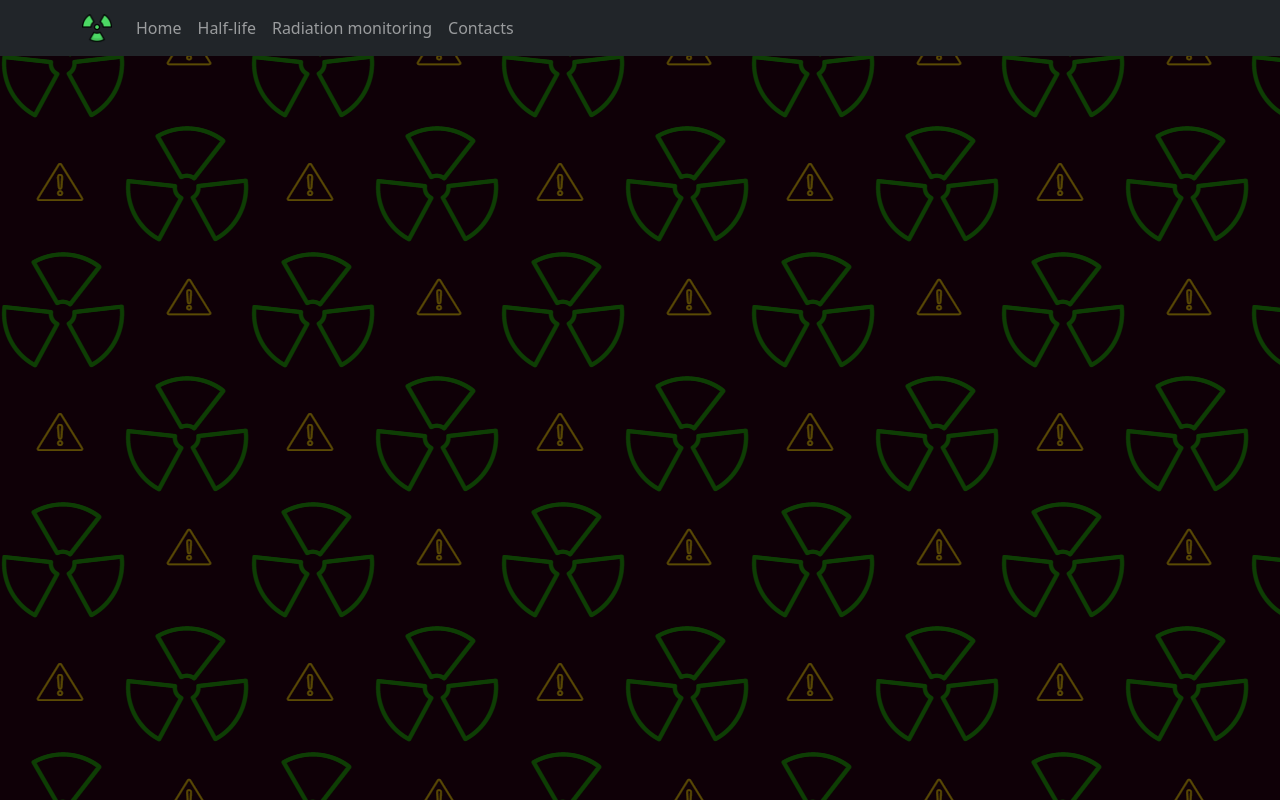
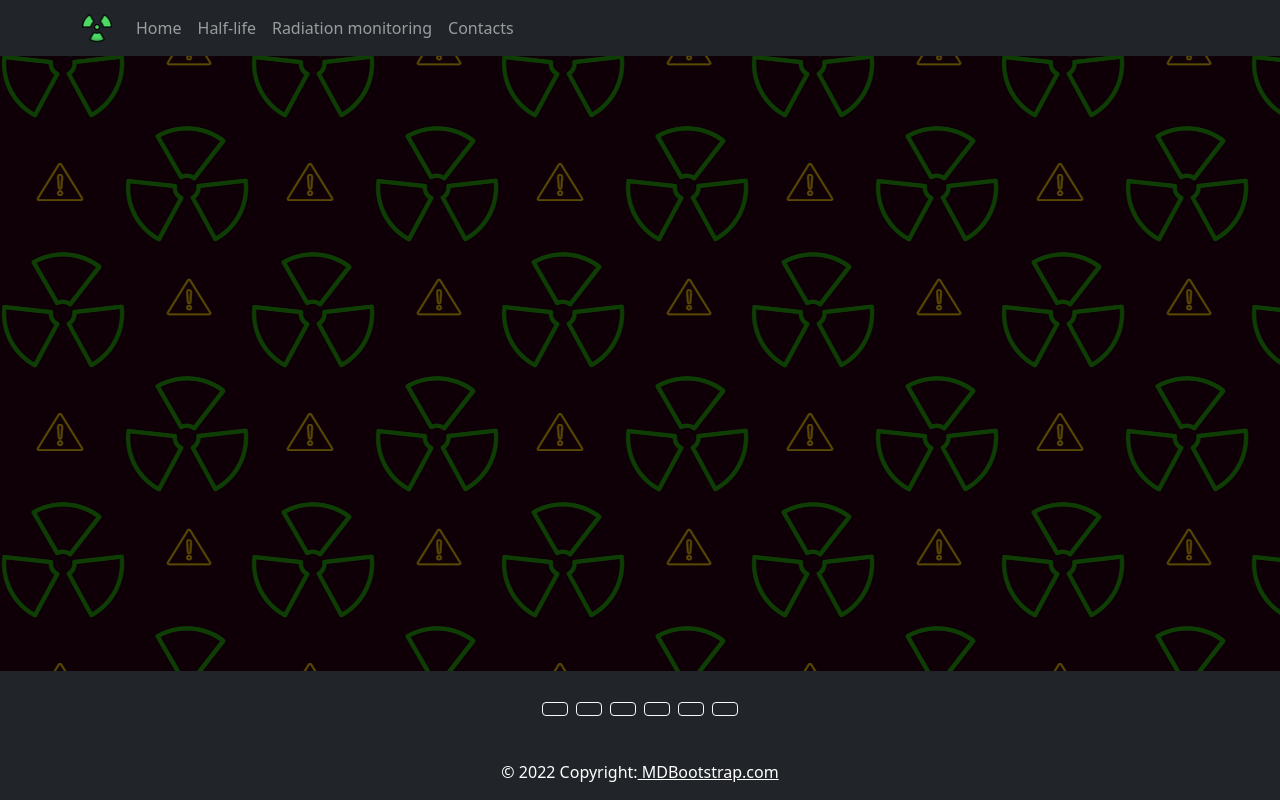
Before and after one commit to svoboda-core/Radioactivity, a React (Create React App) app: page / in a window 1280 px wide. Built offline with nearby package versions, Linux system fonts and the light colour scheme.

Commit message:
feat: add footer

```diff
--- a/src/App.js
+++ b/src/App.js
@@ -1,13 +1,13 @@
-import logo from './logo.svg';
 import './App.css';
 import 'bootstrap/dist/css/bootstrap.min.css';
-import { Button } from "react-bootstrap";
 import Header from './Components/Header';
+import Footer from './Components/Footer';
 
 function App() {
 	return (
 		<div>
-			<Header></Header>
+			<Header />
+			<Footer />
 		</div>
   );
 }
--- /dev/null
+++ b/src/Components/Footer.js
@@ -0,0 +1,47 @@
+import React from "react";
+import { } from "react-bootstrap";
+
+const Footer = () => {
+	return (
+		<footer className="bg-dark text-center text-white fixed-bottom" >
+			<div className="container p-4 pb-0">
+				{/* <!-- Section: Social media --> */}
+				<section className="mb-4">
+					{/*  <!-- Facebook --> */}
+					<a className="btn btn-outline-light btn-floating m-1" href="#!" role="button"
+					><i className="fab fa-facebook-f"/></a>
+
+					{/* <!-- Twitter --> */}
+					<a className="btn btn-outline-light btn-floating m-1" href="#!" role="button"
+					><i className="fab fa-twitter"/></a>
+
+					{/* <!-- Google --> */}
+					<a className="btn btn-outline-light btn-floating m-1" href="#!" role="button"
+					><i className="fab fa-google"/></a>
+
+					{/* <!-- Instagram --> */}
+					<a className="btn btn-outline-light btn-floating m-1" href="#!" role="button"
+					><i className="fab fa-instagram" /></a>
+
+					{/* <!-- Linkedin --> */}
+					<a className="btn btn-outline-light btn-floating m-1" href="#!" role="button"
+					><i className="fab fa-linkedin-in" /></a>
+
+					{/* <!-- Github --> */}
+					<a className="btn btn-outline-light btn-floating m-1" href="#!" role="button"
+					><i className="bi bi-github" /></a>
+				</section>
+				{/* <!-- Section: Social media --> */}
+			</div>
+			{/* <!-- Grid container-- > */}
+
+			{/* < !--Copyright --> */}
+			<div className="text-center p-3" bg="dark" variant="dark">
+				&copy; {new Date().getFullYear()} Copyright:
+				<a className="text-white" href="https://mdbootstrap.com/"> MDBootstrap.com</a>
+			</div>
+		</footer>
+	)
+};
+
+export default Footer;
```
